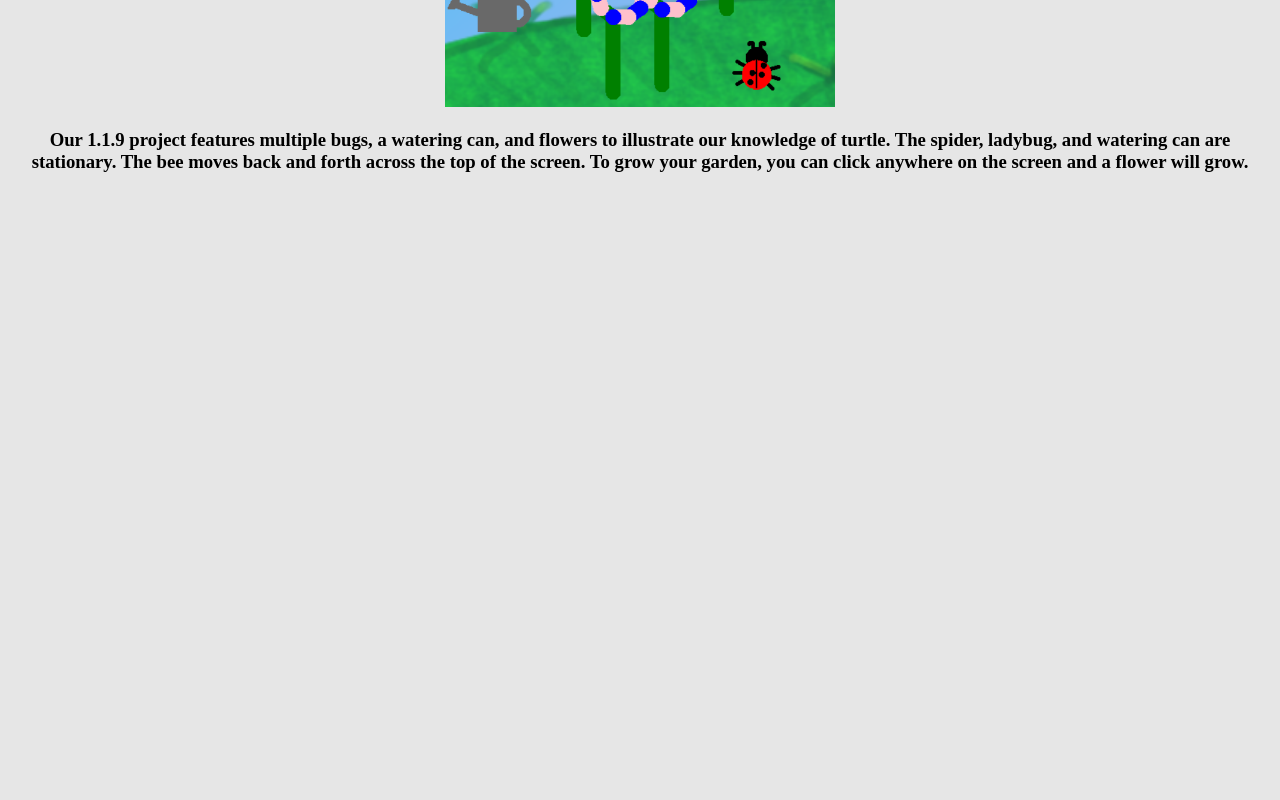
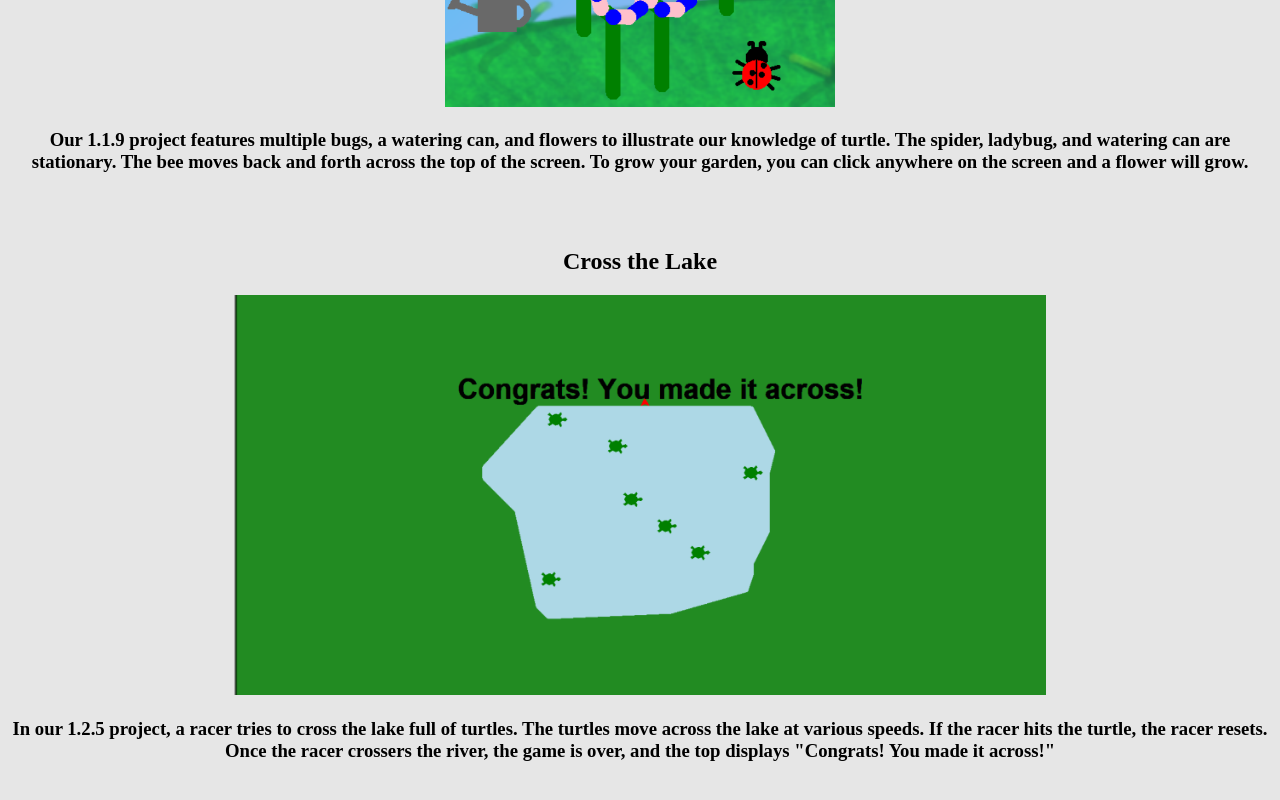
Before and after one commit to kenziebivs/practice, a plain HTML site: page portfolio.html in a window 1280 px wide. Shown: the part 496-1296 px from the top of the page. Before the commit the page ends 800 px from the top, so only its background shows below. Drawn offline with Linux system fonts and the light colour scheme.

Commit message:
Add files via upload

```diff
--- a/portfolio.html
+++ b/portfolio.html
@@ -16,5 +16,11 @@
 <img src="1.1.9_project.png" height="400">
 <h3> Our 1.1.9 project features multiple bugs, a watering can, and flowers to illustrate our knowledge of turtle. The spider, ladybug, and watering can are stationary. The bee moves back and forth across the top of the screen. To grow your garden, you can click anywhere on the screen and a flower will grow. </h3
     <br>
+<br>
+<br>
+<h2> Cross the Lake </h2>
+<img src="1.2.5_project.png" height="400">
+<h3> In our 1.2.5 project, a racer tries to cross the lake full of turtles. The turtles move across the lake at various speeds. If the racer hits the turtle, the racer resets. Once the racer crossers the river, the game is over, and the top displays "Congrats! You made it across!" </h3>
+<br>
 	  </body>
 	</html>
```
Also changed, not shown: 1.2.5_project.png (added).
